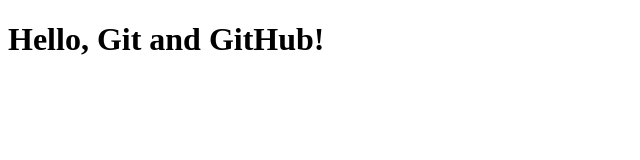
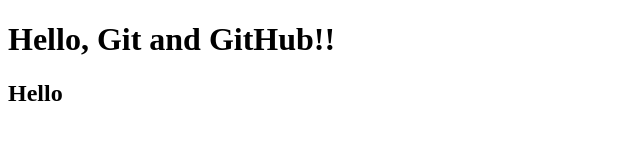
Before and after one commit to redonkuqi/MyWebProject, a plain HTML site: page index.html in a window 1280 px wide. Shown: the whole page, without its empty margins (0-640 px from the left). Drawn offline with Linux system fonts and the light colour scheme.

Commit message:
another commmit

```diff
--- a/index.html
+++ b/index.html
@@ -4,6 +4,7 @@
     <title>My Web Project</title>
 </head>
 <body>
-<h1>Hello, Git and GitHub!</h1>
+<h1>Hello, Git and GitHub!!</h1>
+<h2>Hello</h2>
 </body>
 </html>
```
Also changed, not shown: 1 other file.
